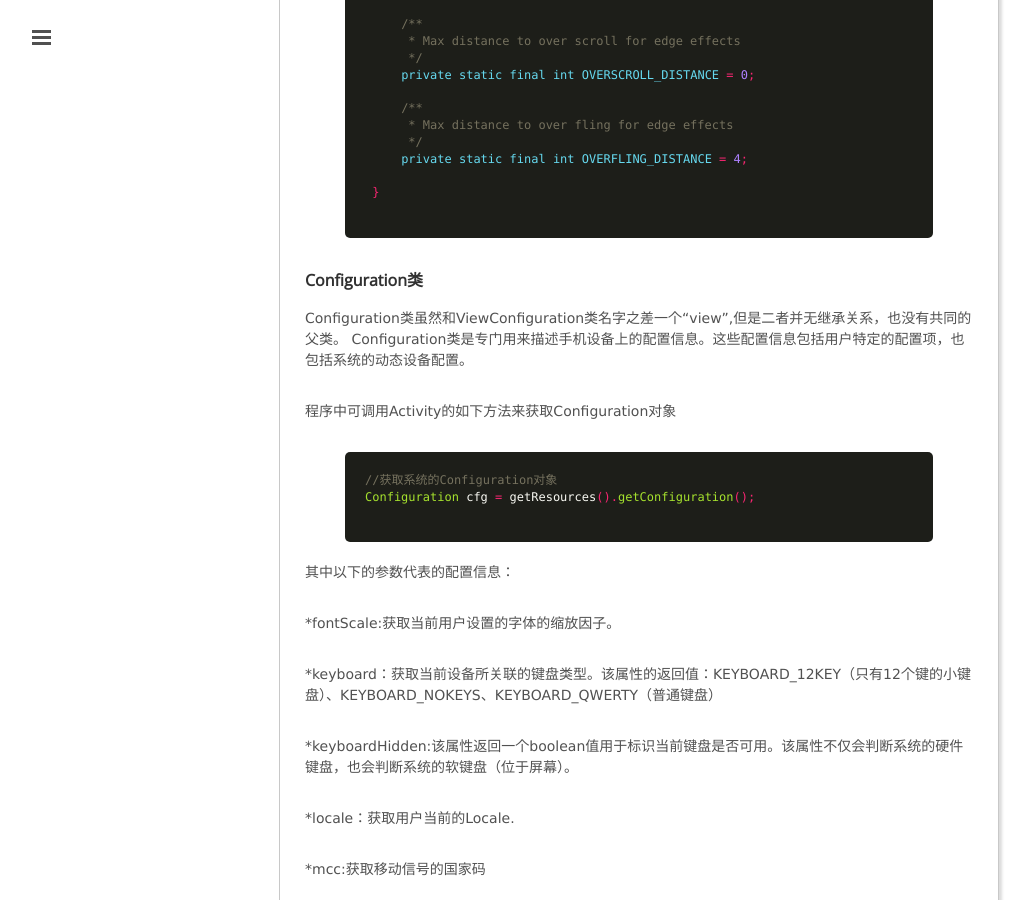
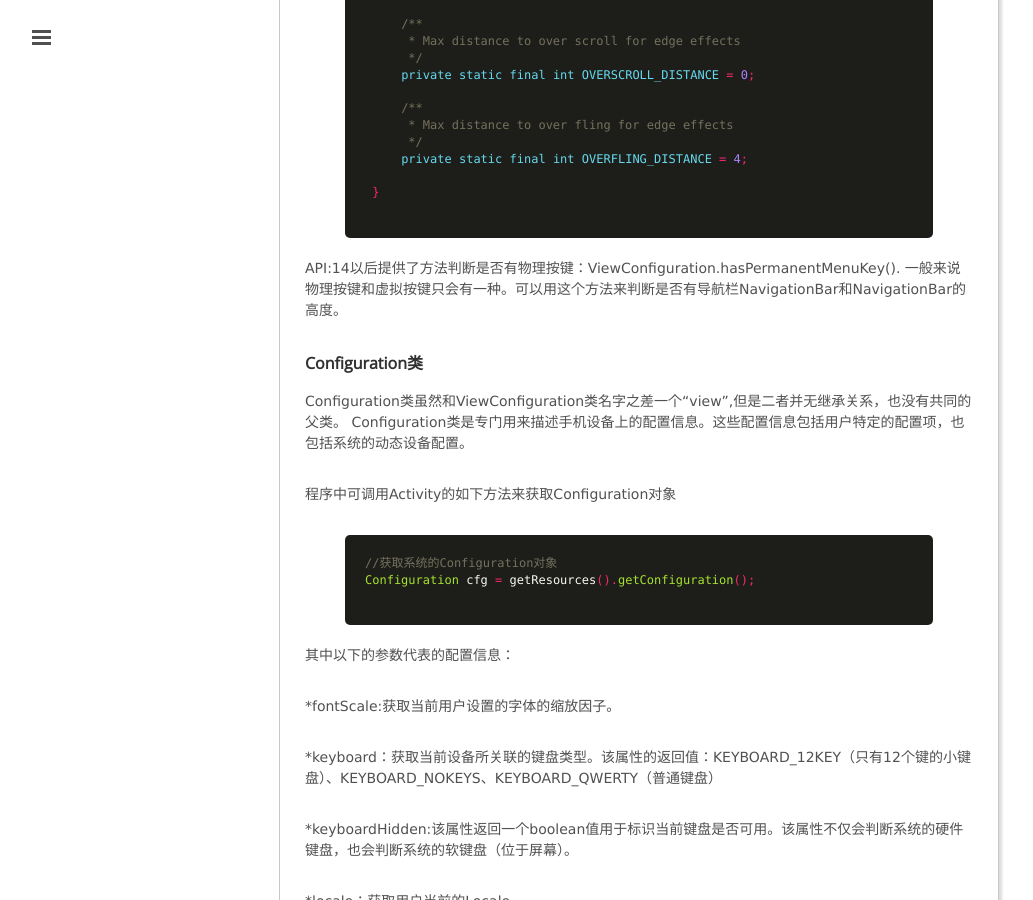
Before and after one commit to mxn21/mxn21.github.io, a Jekyll site: the page built from _posts/2015-11-26-ViewConfiguration使用.md, in a window 1280 px wide and 900 px high, scrolled down 2819 px. Shown: the whole window, without its empty margins (1-1034 px from the left). Built offline with Jekyll 4.4.1, drawn with Linux system fonts in a browser that asks for light colours; Markdown is read by kramdown in place of the engine named in the settings; comment, search, counter and statistics services are not loaded.

Commit message:
34534534

```diff
--- a/_posts/2015-11-26-ViewConfiguration使用.md
+++ b/_posts/2015-11-26-ViewConfiguration使用.md
@@ -141,6 +141,11 @@
 
  }
       {% endhighlight %}
+
+API:14以后提供了方法判断是否有物理按键：ViewConfiguration.hasPermanentMenuKey().
+一般来说物理按键和虚拟按键只会有一种。可以用这个方法来判断是否有导航栏NavigationBar和NavigationBar的高度。
+
+
 
 
 ### Configuration类
```
